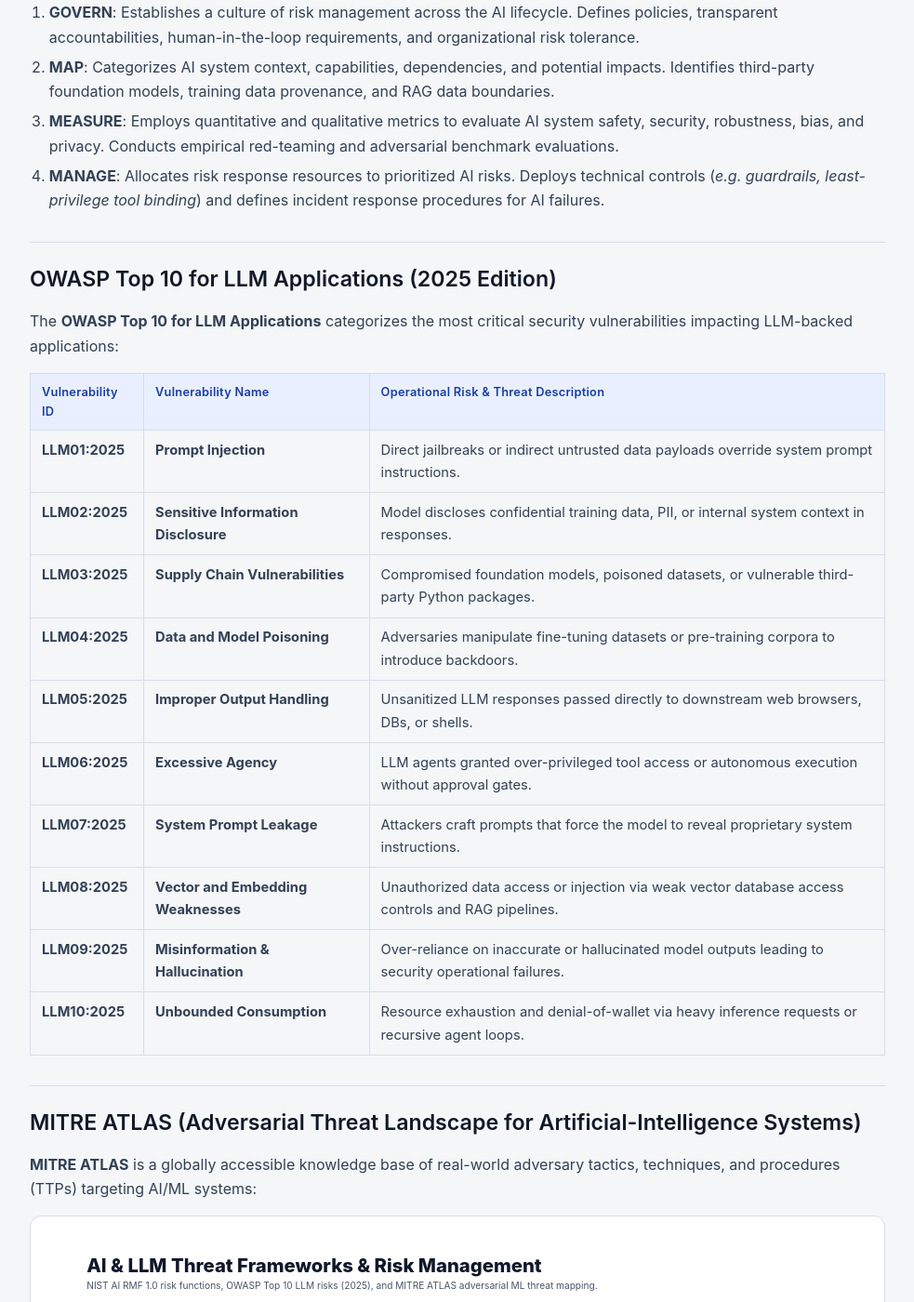
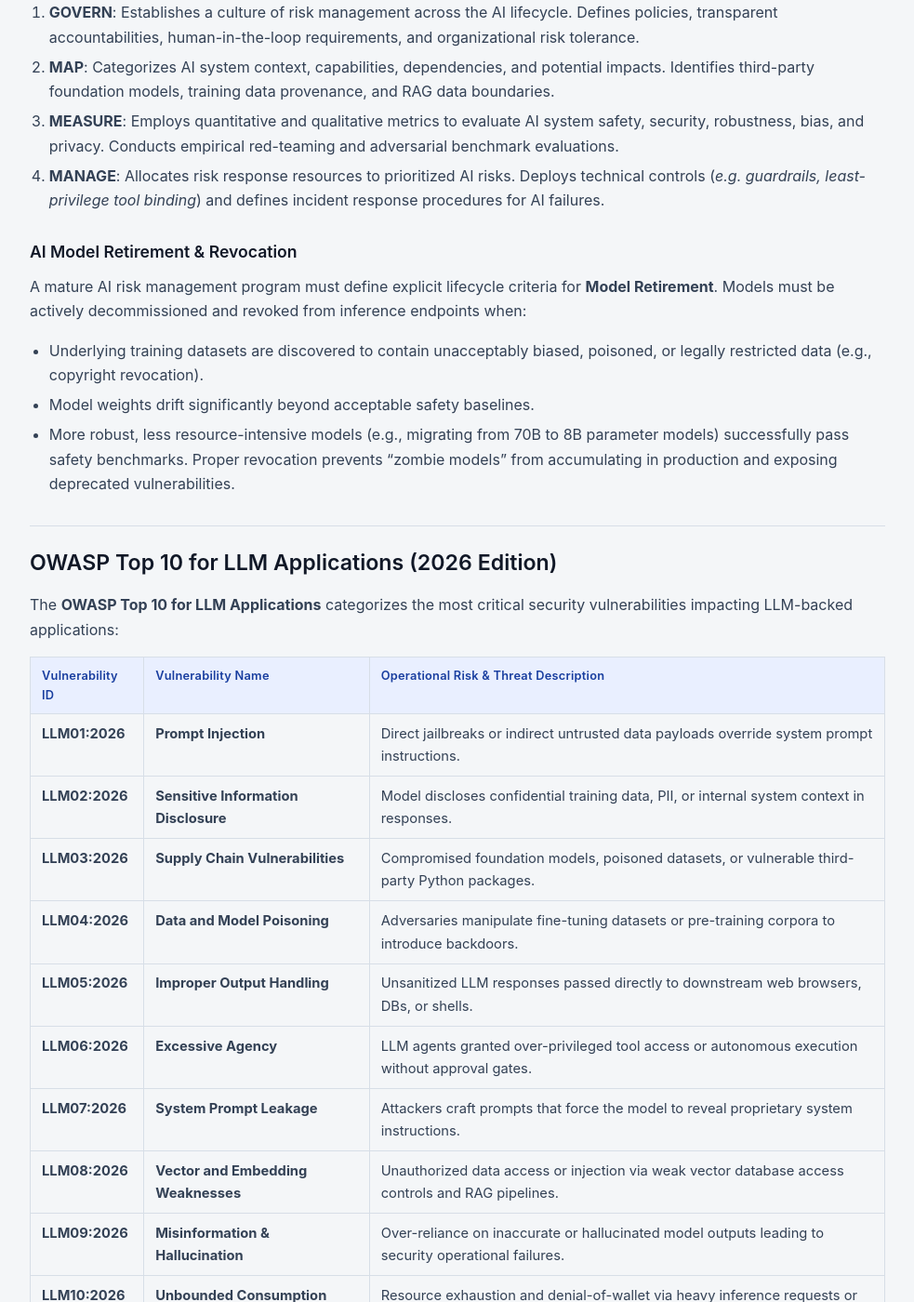
Before and after one commit to llody9977/journal, a Jekyll site: the page built from topics/ai-risk-management.md, in a window 1280 px wide and 1400 px high, scrolled down 1943 px. Shown: the whole window at 93% size, without its empty margins (280-1263 px from the left). Built offline with Jekyll 4.4.1, drawn with Linux system fonts in a browser that asks for light colours; some of the changed text lies outside the part shown.

Commit message:
docs: remediate section 7 review findings (OWASP 2026 update, FL trade-offs, model revocation)

```diff
--- a/topics/ai-risk-management.md
+++ b/topics/ai-risk-management.md
@@ -1,6 +1,6 @@
 ---
 title: AI & LLM Threat Frameworks & Risk Management
-description: Comprehensive technical guide to AI and Large Language Model (LLM) risk governance, NIST AI RMF 1.0 core functions, OWASP Top 10 for LLM Applications (2025), and MITRE ATLAS adversarial ML threat mapping.
+description: Comprehensive technical guide to AI and Large Language Model (LLM) risk governance, NIST AI RMF 1.0 core functions, OWASP Top 10 for LLM Applications (2026), and MITRE ATLAS adversarial ML threat mapping.
 permalink: /topics/ai-risk-management/
 last_verified: 2026-08-13
 ---
@@ -13,7 +13,7 @@ last_verified: 2026-08-13
 
 <div class="diagram-frame">
   <img src="{{ '/assets/img/ai-risk-management.svg' | relative_url }}" alt="AI &amp; LLM Threat Frameworks &amp; Risk Management Architecture diagram showing NIST AI RMF 1.0 functions (Govern, Map, Measure, Manage), OWASP Top 10 for LLMs, and MITRE ATLAS matrix mapping.">
-  <p class="diagram-caption">AI Risk Management Architecture: NIST AI RMF 1.0 Core Functions &leftrightarrow; OWASP Top 10 for LLMs (2025) &leftrightarrow; MITRE ATLAS Adversarial Threat Matrix</p>
+  <p class="diagram-caption">AI Risk Management Architecture: NIST AI RMF 1.0 Core Functions &leftrightarrow; OWASP Top 10 for LLMs (2026) &leftrightarrow; MITRE ATLAS Adversarial Threat Matrix</p>
 </div>
 
 ## The Fundamental AI Risk Shift
@@ -41,22 +41,29 @@ Published by NIST, the **AI RMF 1.0** provides a structured framework for managi
 3. **MEASURE**: Employs quantitative and qualitative metrics to evaluate AI system safety, security, robustness, bias, and privacy. Conducts empirical red-teaming and adversarial benchmark evaluations.
 4. **MANAGE**: Allocates risk response resources to prioritized AI risks. Deploys technical controls (*e.g. guardrails, least-privilege tool binding*) and defines incident response procedures for AI failures.
 
-## OWASP Top 10 for LLM Applications (2025 Edition)
+### AI Model Retirement & Revocation
+A mature AI risk management program must define explicit lifecycle criteria for **Model Retirement**. Models must be actively decommissioned and revoked from inference endpoints when:
+- Underlying training datasets are discovered to contain unacceptably biased, poisoned, or legally restricted data (e.g., copyright revocation).
+- Model weights drift significantly beyond acceptable safety baselines.
+- More robust, less resource-intensive models (e.g., migrating from 70B to 8B parameter models) successfully pass safety benchmarks.
+Proper revocation prevents "zombie models" from accumulating in production and exposing deprecated vulnerabilities.
+
+## OWASP Top 10 for LLM Applications (2026 Edition)
 
 The **OWASP Top 10 for LLM Applications** categorizes the most critical security vulnerabilities impacting LLM-backed applications:
 
 | Vulnerability ID | Vulnerability Name | Operational Risk &amp; Threat Description |
 |---|---|---|
-| **LLM01:2025** | **Prompt Injection** | Direct jailbreaks or indirect untrusted data payloads override system prompt instructions. |
-| **LLM02:2025** | **Sensitive Information Disclosure** | Model discloses confidential training data, PII, or internal system context in responses. |
-| **LLM03:2025** | **Supply Chain Vulnerabilities** | Compromised foundation models, poisoned datasets, or vulnerable third-party Python packages. |
-| **LLM04:2025** | **Data and Model Poisoning** | Adversaries manipulate fine-tuning datasets or pre-training corpora to introduce backdoors. |
-| **LLM05:2025** | **Improper Output Handling** | Unsanitized LLM responses passed directly to downstream web browsers, DBs, or shells. |
-| **LLM06:2025** | **Excessive Agency** | LLM agents granted over-privileged tool access or autonomous execution without approval gates. |
-| **LLM07:2025** | **System Prompt Leakage** | Attackers craft prompts that force the model to reveal proprietary system instructions. |
-| **LLM08:2025** | **Vector and Embedding Weaknesses** | Unauthorized data access or injection via weak vector database access controls and RAG pipelines. |
-| **LLM09:2025** | **Misinformation &amp; Hallucination** | Over-reliance on inaccurate or hallucinated model outputs leading to security operational failures. |
-| **LLM10:2025** | **Unbounded Consumption** | Resource exhaustion and denial-of-wallet via heavy inference requests or recursive agent loops. |
+| **LLM01:2026** | **Prompt Injection** | Direct jailbreaks or indirect untrusted data payloads override system prompt instructions. |
+| **LLM02:2026** | **Sensitive Information Disclosure** | Model discloses confidential training data, PII, or internal system context in responses. |
+| **LLM03:2026** | **Supply Chain Vulnerabilities** | Compromised foundation models, poisoned datasets, or vulnerable third-party Python packages. |
+| **LLM04:2026** | **Data and Model Poisoning** | Adversaries manipulate fine-tuning datasets or pre-training corpora to introduce backdoors. |
+| **LLM05:2026** | **Improper Output Handling** | Unsanitized LLM responses passed directly to downstream web browsers, DBs, or shells. |
+| **LLM06:2026** | **Excessive Agency** | LLM agents granted over-privileged tool access or autonomous execution without approval gates. |
+| **LLM07:2026** | **System Prompt Leakage** | Attackers craft prompts that force the model to reveal proprietary system instructions. |
+| **LLM08:2026** | **Vector and Embedding Weaknesses** | Unauthorized data access or injection via weak vector database access controls and RAG pipelines. |
+| **LLM09:2026** | **Misinformation &amp; Hallucination** | Over-reliance on inaccurate or hallucinated model outputs leading to security operational failures. |
+| **LLM10:2026** | **Unbounded Consumption** | Resource exhaustion and denial-of-wallet via heavy inference requests or recursive agent loops. |
 
 ## MITRE ATLAS (Adversarial Threat Landscape for Artificial-Intelligence Systems)
 
@@ -87,7 +94,7 @@ When auditing an enterprise AI deployment, evaluate these 6 core criteria:
 
 <div class="callout">
   <span class="callout-title">What I need to remember</span>
-  <p>AI risk management requires governing non-deterministic token inference. NIST AI RMF 1.0 provides governance functions (Govern, Map, Measure, Manage), OWASP LLM01:2025 highlights prompt injection and excessive agency, and MITRE ATLAS maps adversarial AI attack paths.</p>
+  <p>AI risk management requires governing non-deterministic token inference. NIST AI RMF 1.0 provides governance functions (Govern, Map, Measure, Manage), OWASP LLM01:2026 highlights prompt injection and excessive agency, and MITRE ATLAS maps adversarial AI attack paths.</p>
 </div>
 
 ## Primary references
```
Also changed, not shown: topics/federated-learning-privacy.md (+5 -0 lines), topics/mcp-security-agentics.md (+3 -3 lines), topics/prompt-injection-defense.md (+2 -2 lines).
